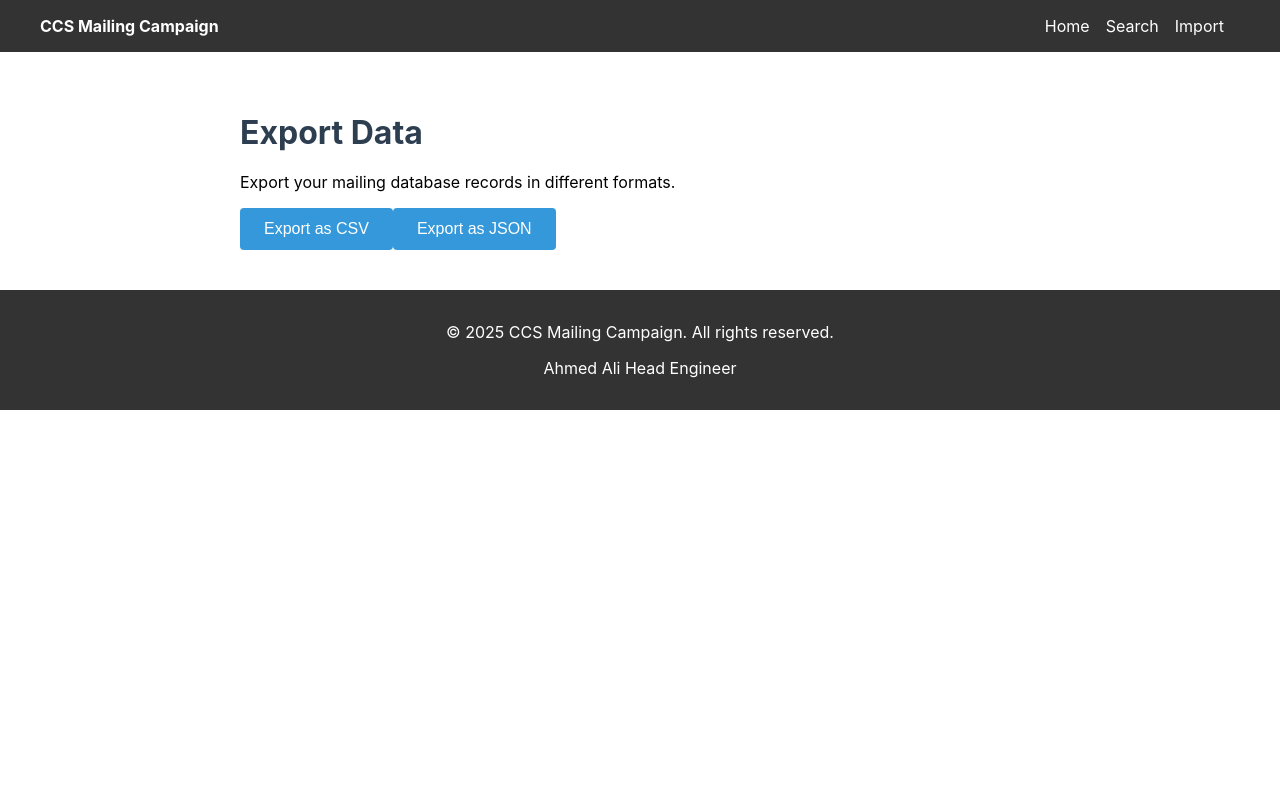
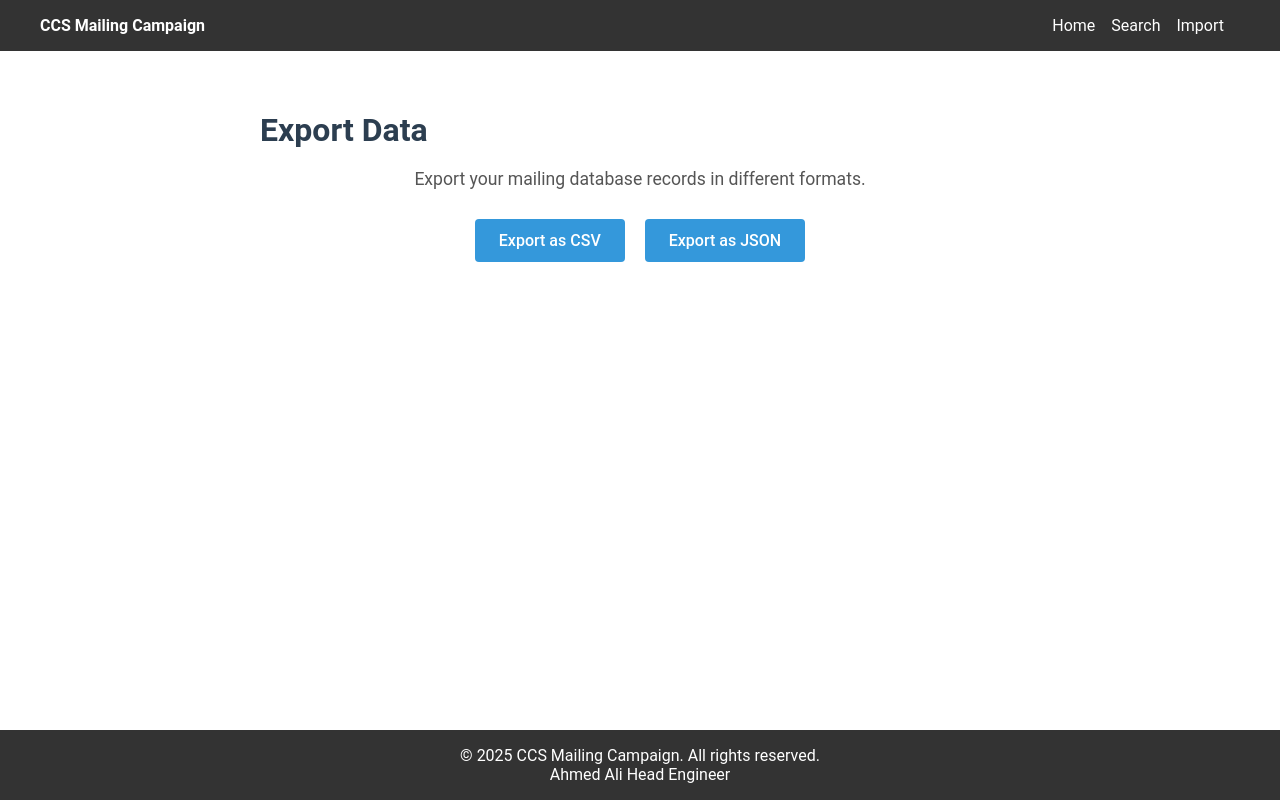
Before and after one commit to AhmedALi1ccs/property-search-frontend, a React (Create React App) app: page /#/export in a window 1280 px wide. Built offline with nearby package versions, Linux system fonts and the light colour scheme.

Commit message:
Update App.css

```diff
--- a/src/styles/App.css
+++ b/src/styles/App.css
@@ -0,0 +1,72 @@
+/* src/styles/App.css */
+* {
+  box-sizing: border-box;
+  margin: 0;
+  padding: 0;
+  font-family: 'Roboto', sans-serif;
+}
+
+.app {
+  display: flex;
+  flex-direction: column;
+  min-height: 100vh;
+}
+
+.main-content {
+  flex: 1;
+  padding: 20px;
+  max-width: 1200px;
+  margin: 0 auto;
+  width: 100%;
+}
+
+/* Add some missing styles for better layout */
+.export-buttons {
+  display: flex;
+  gap: 20px;
+  justify-content: center;
+  margin: 30px 0;
+}
+
+.export-button {
+  padding: 12px 24px;
+  background-color: #3498db;
+  color: white;
+  border: none;
+  border-radius: 4px;
+  font-size: 16px;
+  font-weight: 500;
+  cursor: pointer;
+  transition: background-color 0.3s ease;
+}
+
+.export-button:hover {
+  background-color: #2980b9;
+}
+
+.export-button:disabled {
+  background-color: #95a5a6;
+  cursor: not-allowed;
+}
+
+.export-intro {
+  color: #555;
+  margin-bottom: 30px;
+  font-size: 1.1rem;
+  text-align: center;
+}
+
+.export-message {
+  margin-top: 20px;
+  padding: 12px;
+  border-radius: 4px;
+  font-weight: 500;
+  text-align: center;
+}
+
+@media (max-width: 768px) {
+  .export-buttons {
+    flex-direction: column;
+    align-items: center;
+  }
+}
```
